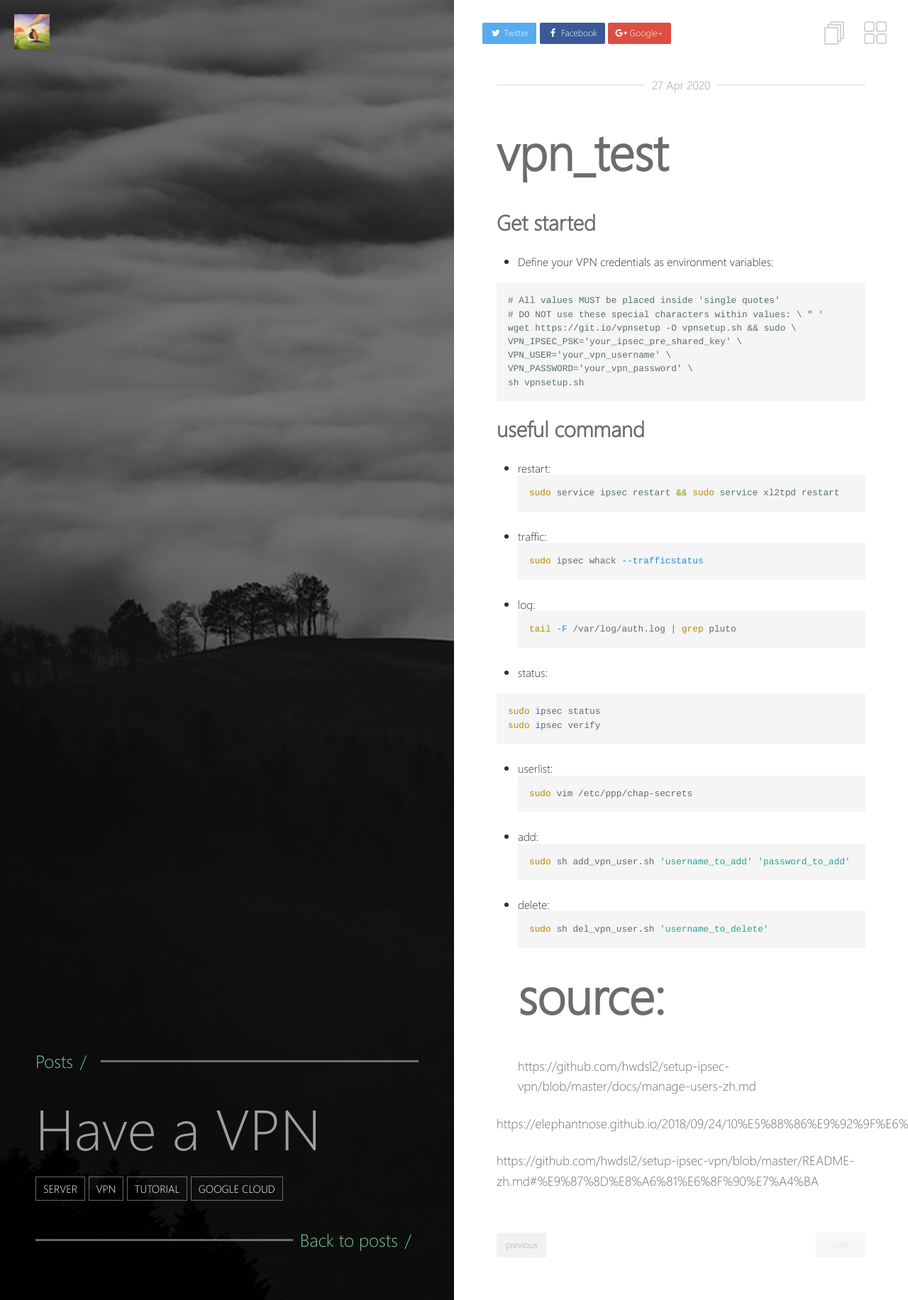
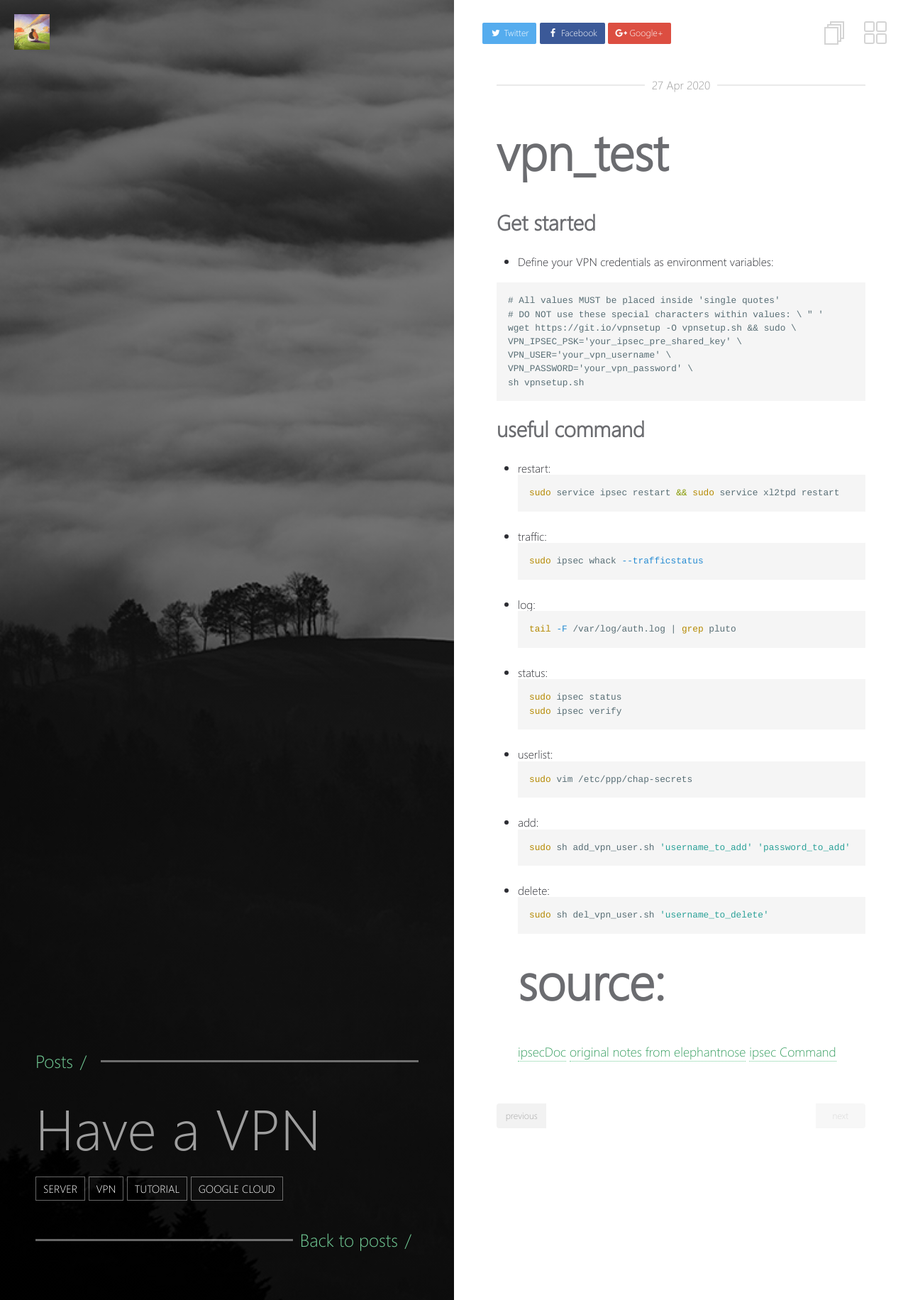
Before and after one commit to ddx-510/ddx-510.github.io, a Jekyll site: the page built from _posts/2020-4-27-vpn.md, in a window 1280 px wide. Shown: the whole page at 71% size. Built offline with Jekyll 4.4.1, drawn with Linux system fonts in a browser that asks for light colours.

Commit message:
Update 2020-4-27-vpn.md

````diff
--- a/_posts/2020-4-27-vpn.md
+++ b/_posts/2020-4-27-vpn.md
@@ -40,7 +40,6 @@ tail -F /var/log/auth.log | grep pluto
 ```
 
 - status:
-
 ```bash
 sudo ipsec status
 sudo ipsec verify
@@ -60,8 +59,6 @@ sudo sh add_vpn_user.sh 'username_to_add' 'password_to_add'
 sudo sh del_vpn_user.sh 'username_to_delete'
 ```
 # source:
-https://github.com/hwdsl2/setup-ipsec-vpn/blob/master/docs/manage-users-zh.md
-
-https://elephantnose.github.io/2018/09/24/10%E5%88%86%E9%92%9F%E6%95%99%E4%BD%A0%E7%94%A8%20Google%20Cloud%20Platform%20%E6%90%AD%E5%BB%BA%E8%87%AA%E5%B7%B1%E7%9A%84VPN/
-
-https://github.com/hwdsl2/setup-ipsec-vpn/blob/master/README-zh.md#%E9%87%8D%E8%A6%81%E6%8F%90%E7%A4%BA
+[ipsecDoc](https://github.com/hwdsl2/setup-ipsec-vpn/blob/master/docs/manage-users-zh.md)
+[original notes from elephantnose](https://elephantnose.github.io/2018/09/24/10%E5%88%86%E9%92%9F%E6%95%99%E4%BD%A0%E7%94%A8%20Google%20Cloud%20Platform%20%E6%90%AD%E5%BB%BA%E8%87%AA%E5%B7%B1%E7%9A%84VPN/)
+[ipsec Command](https://github.com/hwdsl2/setup-ipsec-vpn/blob/master/README-zh.md#%E9%87%8D%E8%A6%81%E6%8F%90%E7%A4%BA)
````
